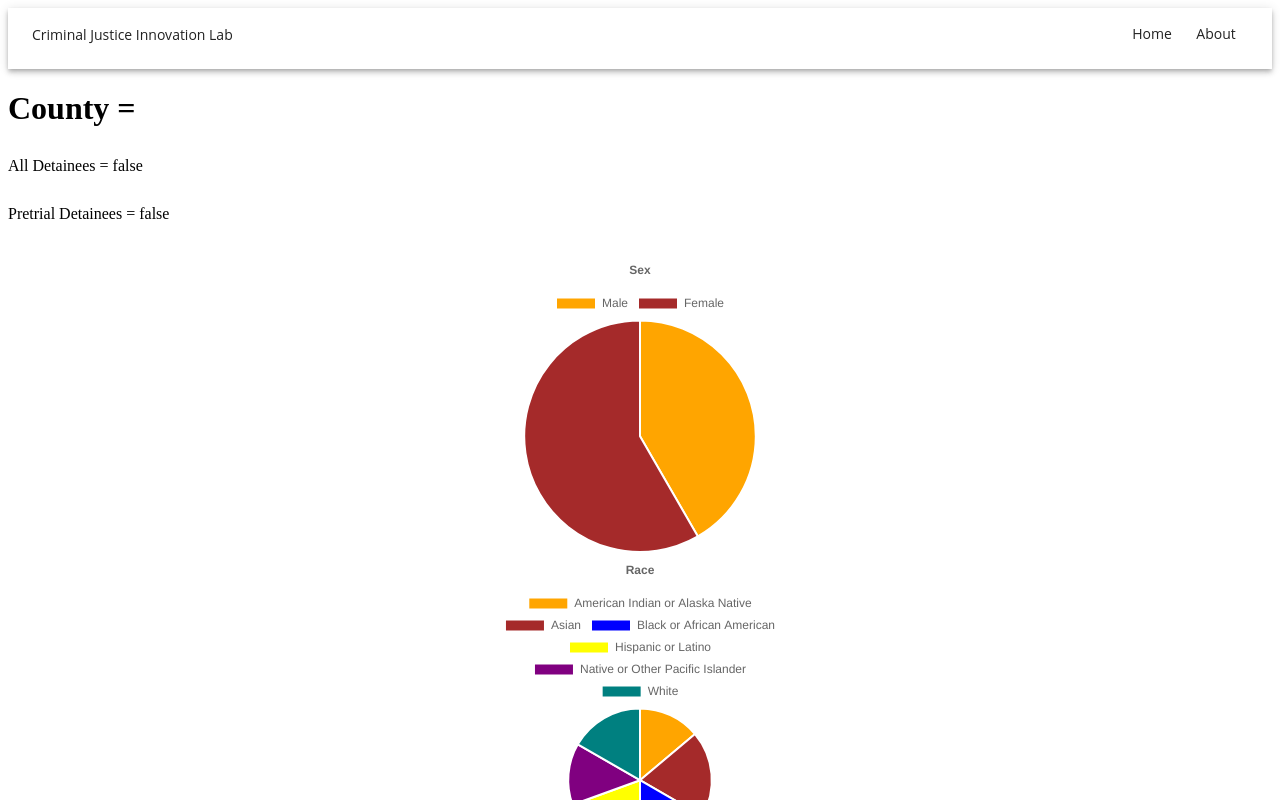
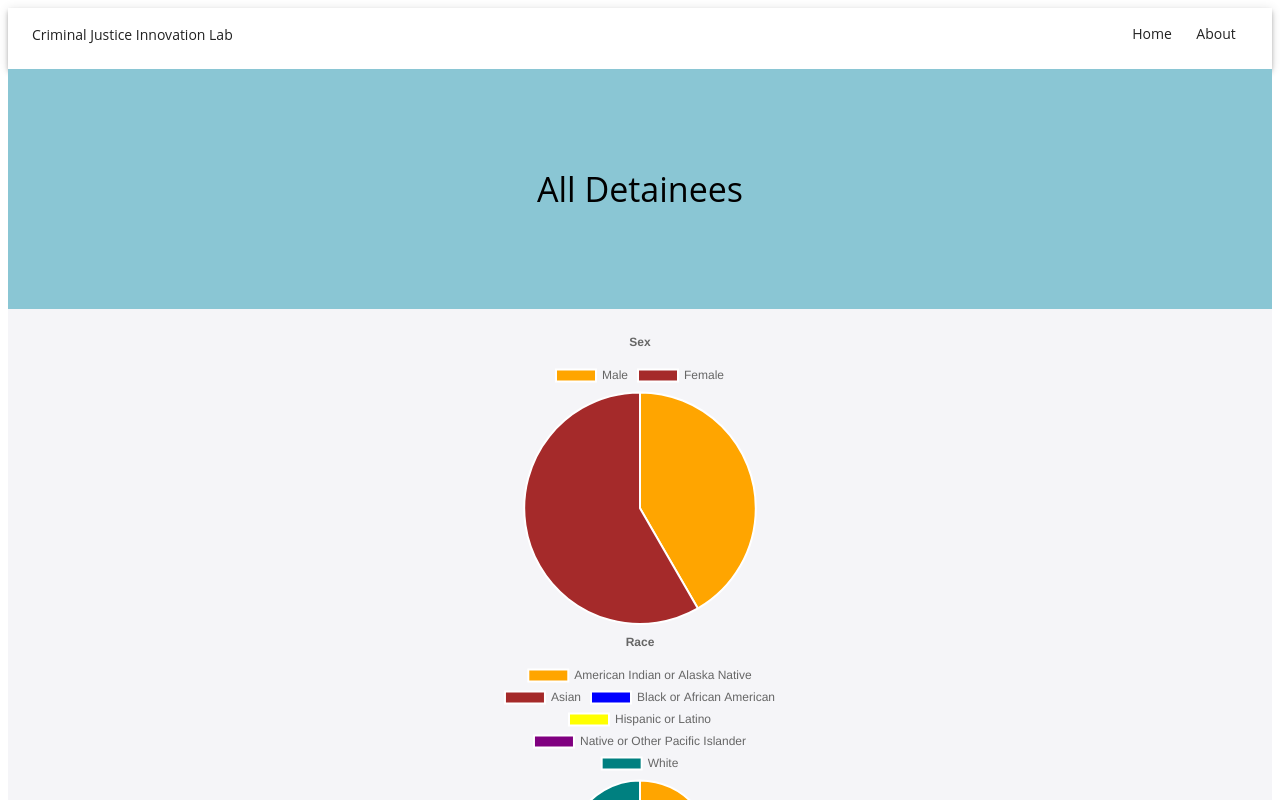
Before and after one commit to hannahgkeel/JailDashboard, a React app: page / in a window 1280 px wide. Both pictures are taken after typing "Sample" into the empty fields and a click on the button "Search". Shown: the top 800 px of the page. Built offline with nearby package versions, Linux system fonts and the light colour scheme.

Commit message:
updated the style of the page

```diff
--- a/frontend/components/RaceGraph.js
+++ b/frontend/components/RaceGraph.js
@@ -19,10 +19,10 @@ const data = {
   ],
 };
 
-class SexGraph extends Component {
+class RaceGraph extends Component {
   render() {
     return <Pie data={data} title="Race" />;
   }
 }
 
-export default SexGraph;
+export default RaceGraph;
--- a/frontend/pages/County.js
+++ b/frontend/pages/County.js
@@ -3,13 +3,23 @@ import SexGraph from "../components/SexGraph";
 import RaceGraph from "../components/RaceGraph";
 import DetentionTypeGraph from "../components/DetentionTypeGraph";
 import AgeGraph from "../components/AgeGraph";
+import "../App.css";
+import "../styles/Home.css";
+import { Typography } from "@material-ui/core";
 
 export default function County(props) {
   return (
-    <div>
-      <h1>County = {props.location.state.county}</h1>
-      <p>All Detainees = {props.location.state.all.toString()}</p>
-      <p>Pretrial Detainees = {props.location.state.pretrial.toString()}</p>
+      <div className="home pure-u-1">
+        <div className="home-header pure-g">
+          <h2 className="title pure-u-1">
+            <Typography variant="h4" font-weight="bold" text-align="center">
+              <span>{(props.location.state.all.toString()) ? 'All Detainees' : 'Pretrial Detainees'} </span>
+            </Typography>
+            <Typography variant="subtitle2">
+            <span>{props.location.state.county}</span>
+            </Typography>
+          </h2>
+        </div>
       <SexGraph />
       <RaceGraph />
       <DetentionTypeGraph />
```
